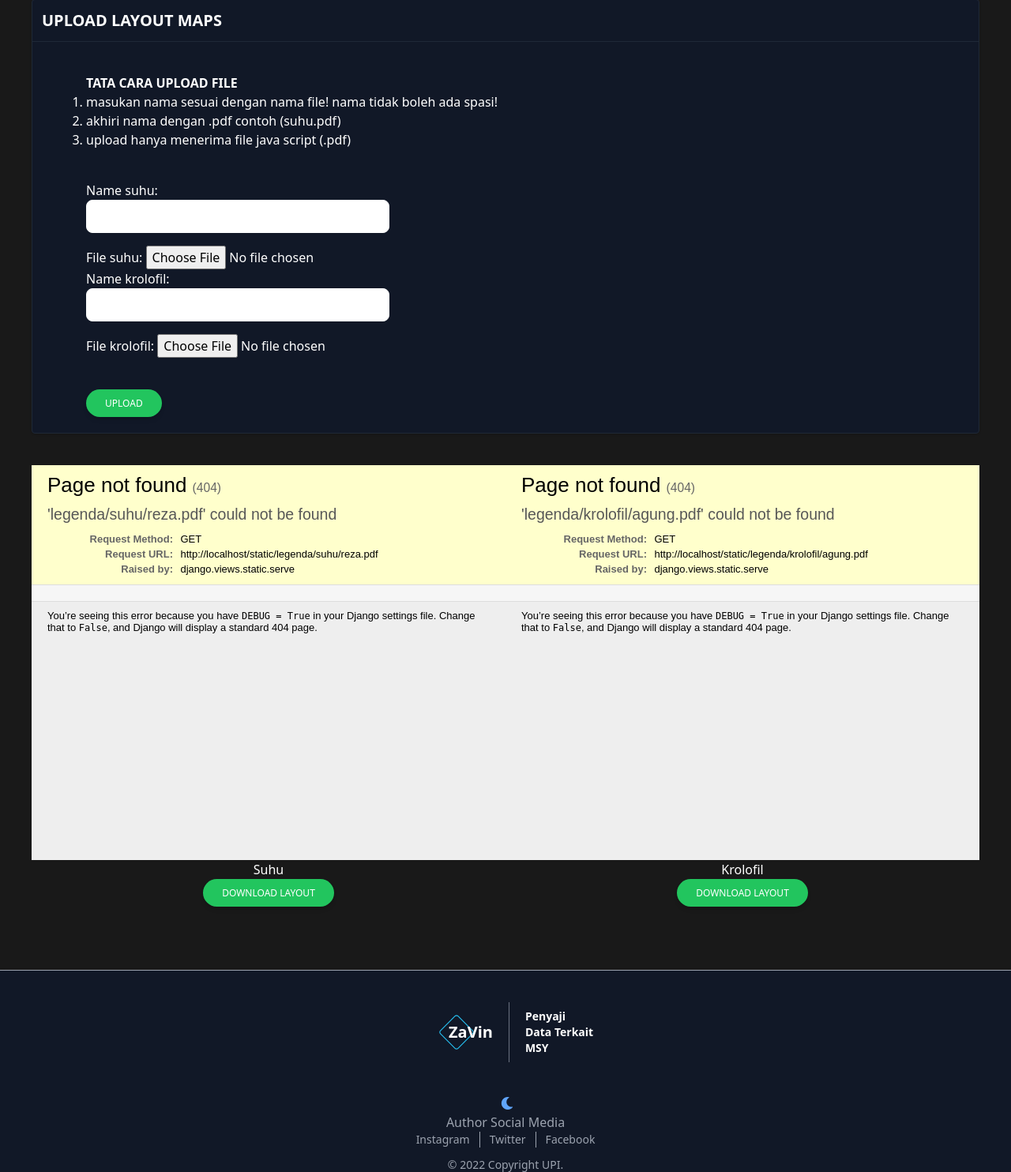
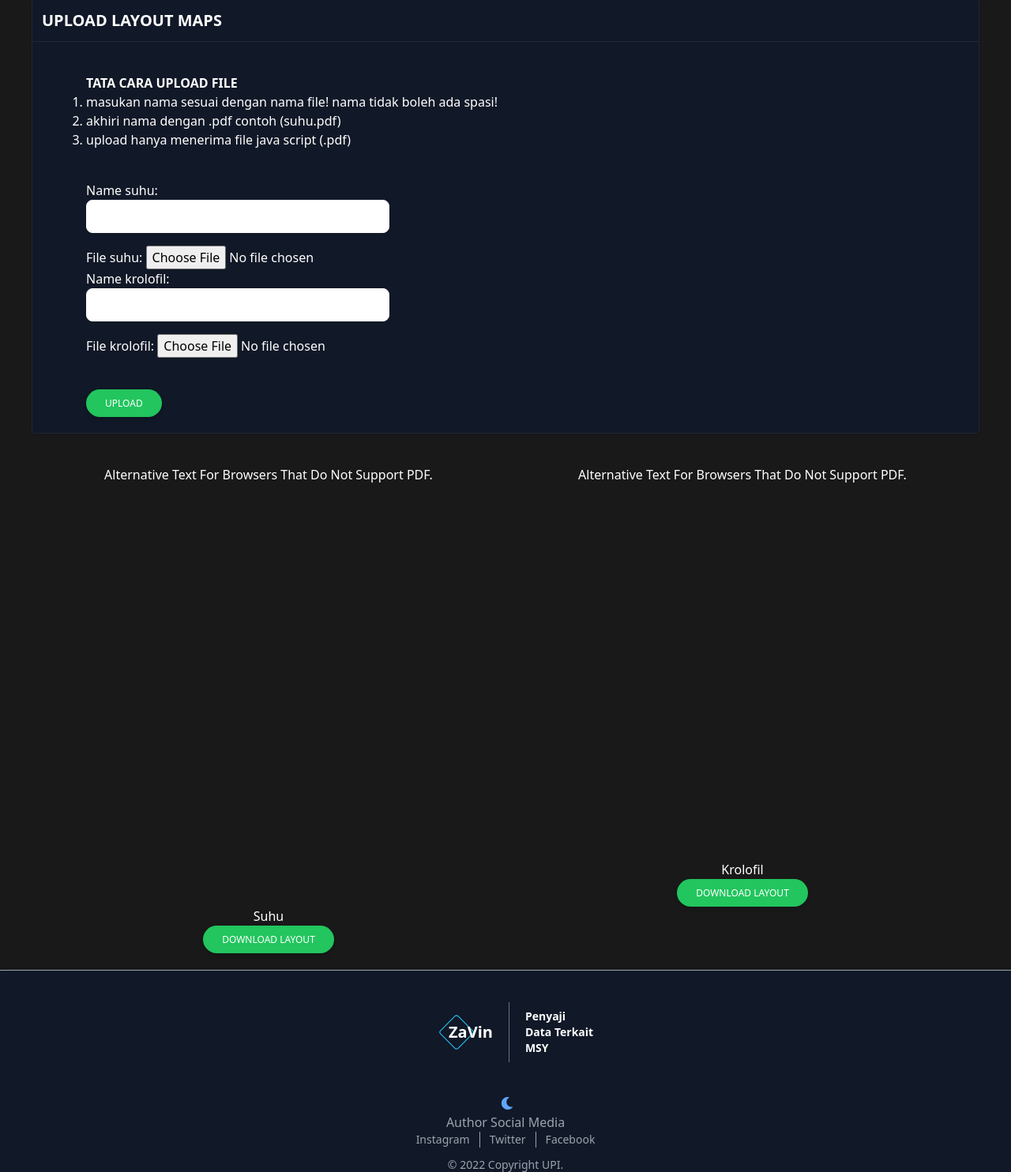
Before and after one commit to eza1105/ASIK2, a Django app: page /upload_legenda/ in a window 1280 px wide. Shown: the part 135-1619 px from the top of the page at 79% size. Run offline with Django 4.2, Linux system fonts and the light colour scheme; a user stored in the database is signed in; data comes from the database, SQL or seed files in the repository; some libraries are stand-ins or nearby versions.

Commit message:
Deploying To Railway

```diff
--- a/templates/admin/legenda.html
+++ b/templates/admin/legenda.html
@@ -31,8 +31,10 @@
     </div>
     <div class="flex">
         <div class=" mt-10 text-center text-white capitalize md:w-full mb-10">
-            <div>
-                <iframe src="{% static 'legenda/suhu/' %}{{name_suhu}}" width="100%" height="500"></iframe>
+            <div class="w-full h-full">
+                <object data="{% static 'legenda/suhu/' %}{{name_suhu}}" type="application/pdf" width="100%" height="500">
+                    <p>Alternative text for browsers that do not support PDF.</p>
+                  </object>
             </div>
             <h1>Suhu</h1>
             <a href="{% static 'legenda/suhu/' %}{{name_suhu}}"
@@ -41,7 +43,9 @@
         </div>
         <div class=" mt-10 text-center text-white capitalize md:w-full mb-10">
             <div>
-                <iframe src="{% static 'legenda/krolofil/' %}{{name_krolofil}}" width="100%" height="500"></iframe>
+                <object data="{% static 'legenda/krolofil/' %}{{name_krolofil}}" type="application/pdf" width="100%" height="500">
+                    <p>Alternative text for browsers that do not support PDF.</p>
+                  </object>
             </div>
             <h1>Krolofil</h1>
             <a href="{% static 'legenda/krolofil/' %}{{name_krolofil}}"
@@ -52,5 +56,4 @@
     <!--/Template Card-->
 </div>
 
-
 {% endblock %}
```
